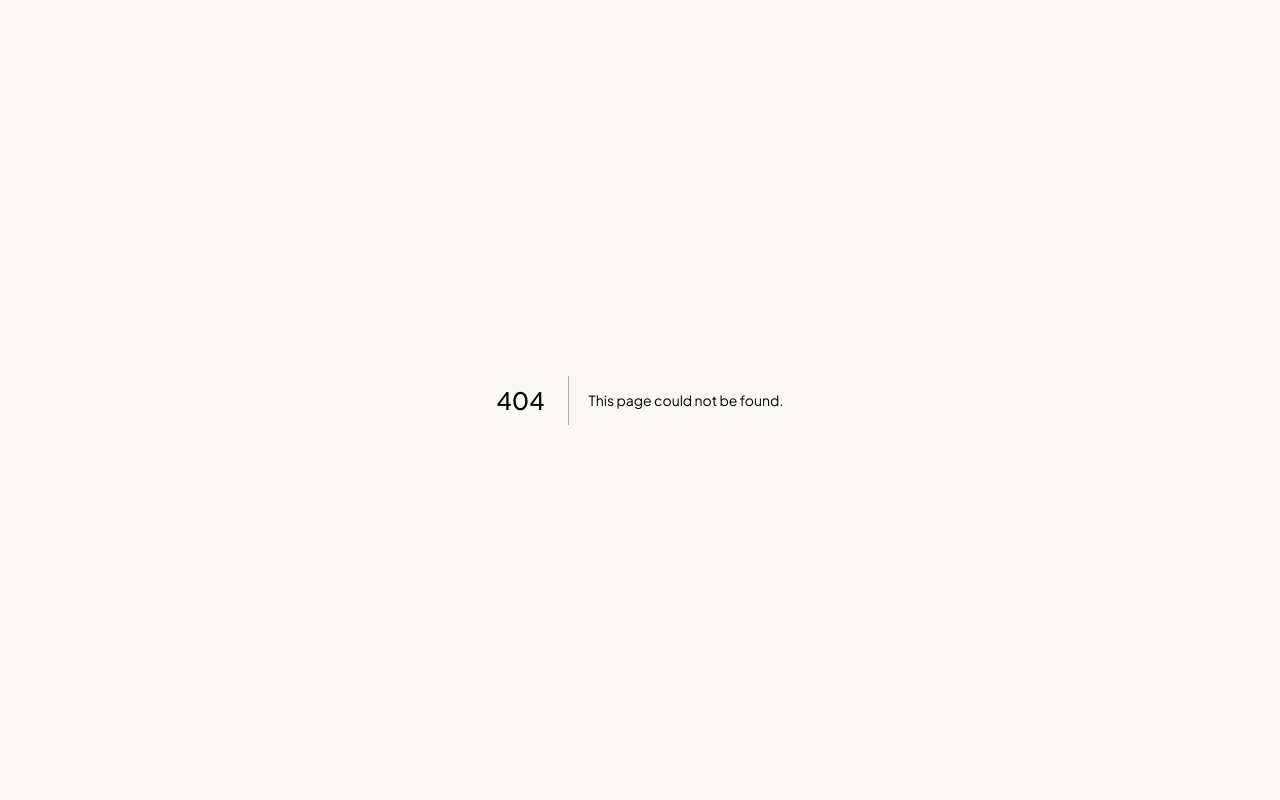
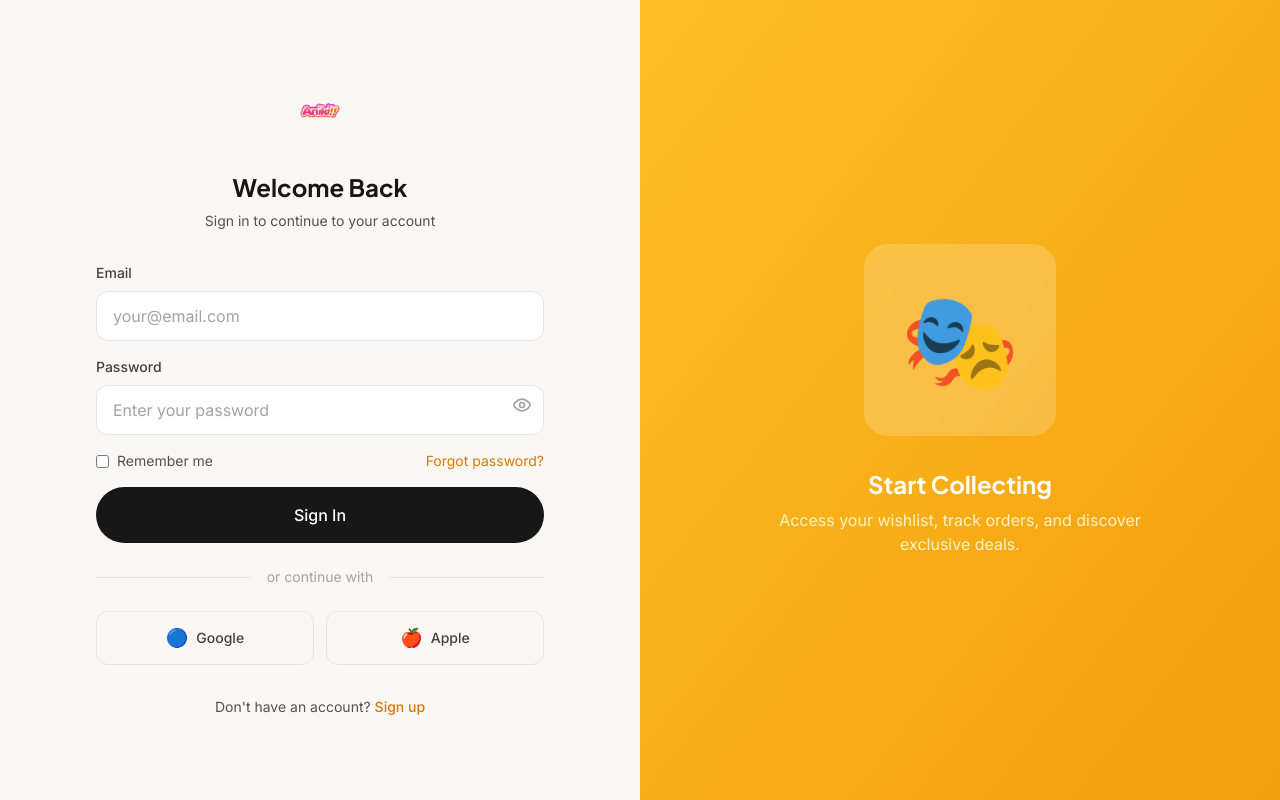
Before and after one commit to LeeDev428/aniki, a Next.js app in the folder frontend/: page /auth/login in a window 1280 px wide. Before the commit this address had no page. Built offline with nearby package versions, Linux system fonts and the light colour scheme.

Commit message:
Create page.tsx

```diff
--- /dev/null
+++ b/frontend/src/app/auth/login/page.tsx
@@ -0,0 +1,156 @@
+'use client'
+
+import { useState } from 'react'
+import Link from 'next/link'
+import Image from 'next/image'
+import { Eye, EyeOff, ArrowRight } from 'lucide-react'
+import { motion } from 'framer-motion'
+import { Input, Button } from '@/components/ui'
+
+export default function LoginPage() {
+  const [showPassword, setShowPassword] = useState(false)
+  const [formData, setFormData] = useState({
+    email: '',
+    password: ''
+  })
+  const [isLoading, setIsLoading] = useState(false)
+
+  const handleSubmit = async (e: React.FormEvent) => {
+    e.preventDefault()
+    setIsLoading(true)
+    // Simulate login
+    setTimeout(() => {
+      setIsLoading(false)
+      window.location.href = '/'
+    }, 1500)
+  }
+
+  return (
+    <div className="min-h-screen bg-cream flex">
+      {/* Left Side - Form */}
+      <div className="flex-1 flex items-center justify-center p-6 lg:p-12">
+        <motion.div
+          initial={{ opacity: 0, y: 20 }}
+          animate={{ opacity: 1, y: 0 }}
+          transition={{ duration: 0.5 }}
+          className="w-full max-w-md"
+        >
+          {/* Logo */}
+          <Link href="/" className="flex items-center justify-center mb-8">
+            <div className="w-14 h-14 relative">
+              <Image
+                src="/assets/img/aniki.png"
+                alt="Aniki"
+                fill
+                className="object-contain"
+              />
+            </div>
+          </Link>
+
+          {/* Header */}
+          <div className="text-center mb-8">
+            <h1 className="text-2xl font-bold text-neutral-900 mb-2">Welcome Back</h1>
+            <p className="text-sm text-neutral-600">
+              Sign in to continue to your account
+            </p>
+          </div>
+
+          {/* Form */}
+          <form onSubmit={handleSubmit} className="space-y-4">
+            <Input
+              label="Email"
+              type="email"
+              placeholder="your@email.com"
+              value={formData.email}
+              onChange={(e) => setFormData({ ...formData, email: e.target.value })}
+              required
+            />
+
+            <div className="relative">
+              <Input
+                label="Password"
+                type={showPassword ? 'text' : 'password'}
+                placeholder="Enter your password"
+                value={formData.password}
+                onChange={(e) => setFormData({ ...formData, password: e.target.value })}
+                required
+              />
+              <button
+                type="button"
+                onClick={() => setShowPassword(!showPassword)}
+                className="absolute right-3 top-[38px] text-neutral-400 hover:text-neutral-600"
+              >
+                {showPassword ? <EyeOff className="w-5 h-5" /> : <Eye className="w-5 h-5" />}
+              </button>
+            </div>
+
+            <div className="flex items-center justify-between text-sm">
+              <label className="flex items-center gap-2 cursor-pointer">
+                <input type="checkbox" className="rounded border-neutral-300 text-honey-500 focus:ring-honey-500" />
+                <span className="text-neutral-600">Remember me</span>
+              </label>
+              <Link href="/auth/forgot-password" className="text-honey-600 hover:text-honey-700">
+                Forgot password?
+              </Link>
+            </div>
+
+            <Button
+              type="submit"
+              variant="primary"
+              size="lg"
+              fullWidth
+              disabled={isLoading}
+            >
+              {isLoading ? 'Signing in...' : 'Sign In'}
+            </Button>
+          </form>
+
+          {/* Divider */}
+          <div className="flex items-center gap-4 my-6">
+            <div className="flex-1 h-px bg-neutral-200" />
+            <span className="text-sm text-neutral-400">or continue with</span>
+            <div className="flex-1 h-px bg-neutral-200" />
+          </div>
+
+          {/* Social Login */}
+          <div className="grid grid-cols-2 gap-3">
+            <button className="flex items-center justify-center gap-2 px-4 py-3 border border-neutral-200 rounded-xl hover:bg-neutral-50 transition-colors">
+              <span className="text-lg">🔵</span>
+              <span className="text-sm font-medium text-neutral-700">Google</span>
+            </button>
+            <button className="flex items-center justify-center gap-2 px-4 py-3 border border-neutral-200 rounded-xl hover:bg-neutral-50 transition-colors">
+              <span className="text-lg">🍎</span>
+              <span className="text-sm font-medium text-neutral-700">Apple</span>
+            </button>
+          </div>
+
+          {/* Sign Up Link */}
+          <p className="text-center text-sm text-neutral-600 mt-8">
+            Don&apos;t have an account?{' '}
+            <Link href="/auth/register" className="text-honey-600 hover:text-honey-700 font-medium">
+              Sign up
+            </Link>
+          </p>
+        </motion.div>
+      </div>
+
+      {/* Right Side - Image */}
+      <div className="hidden lg:flex flex-1 bg-gradient-to-br from-honey-400 to-honey-500 items-center justify-center p-12">
+        <motion.div
+          initial={{ opacity: 0, scale: 0.9 }}
+          animate={{ opacity: 1, scale: 1 }}
+          transition={{ duration: 0.5, delay: 0.2 }}
+          className="text-center text-white"
+        >
+          <div className="w-48 h-48 mx-auto mb-8 bg-white/20 rounded-3xl flex items-center justify-center backdrop-blur-sm">
+            <span className="text-8xl">🎭</span>
+          </div>
+          <h2 className="text-2xl font-bold mb-2">Start Collecting</h2>
+          <p className="text-honey-100 max-w-sm">
+            Access your wishlist, track orders, and discover exclusive deals.
+          </p>
+        </motion.div>
+      </div>
+    </div>
+  )
+}
```
